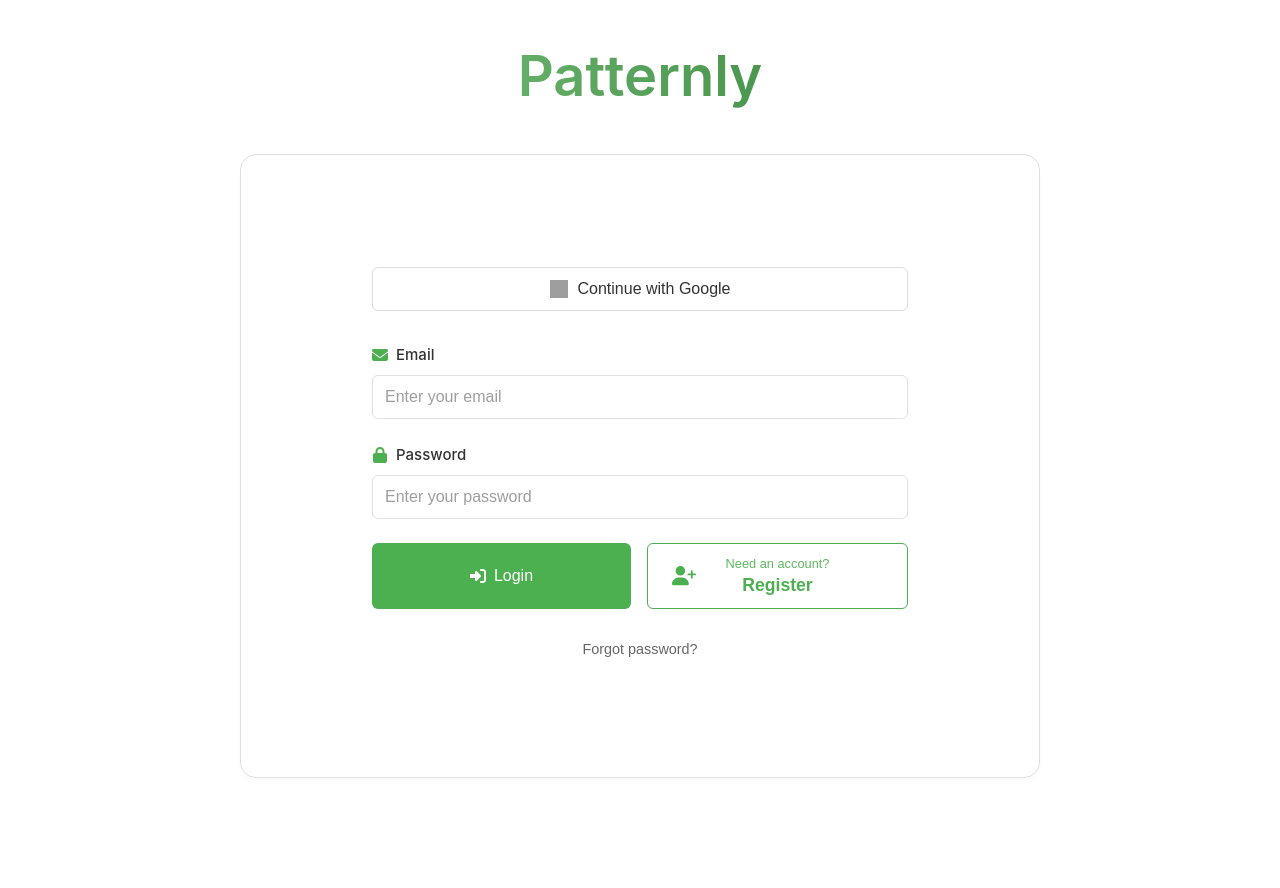
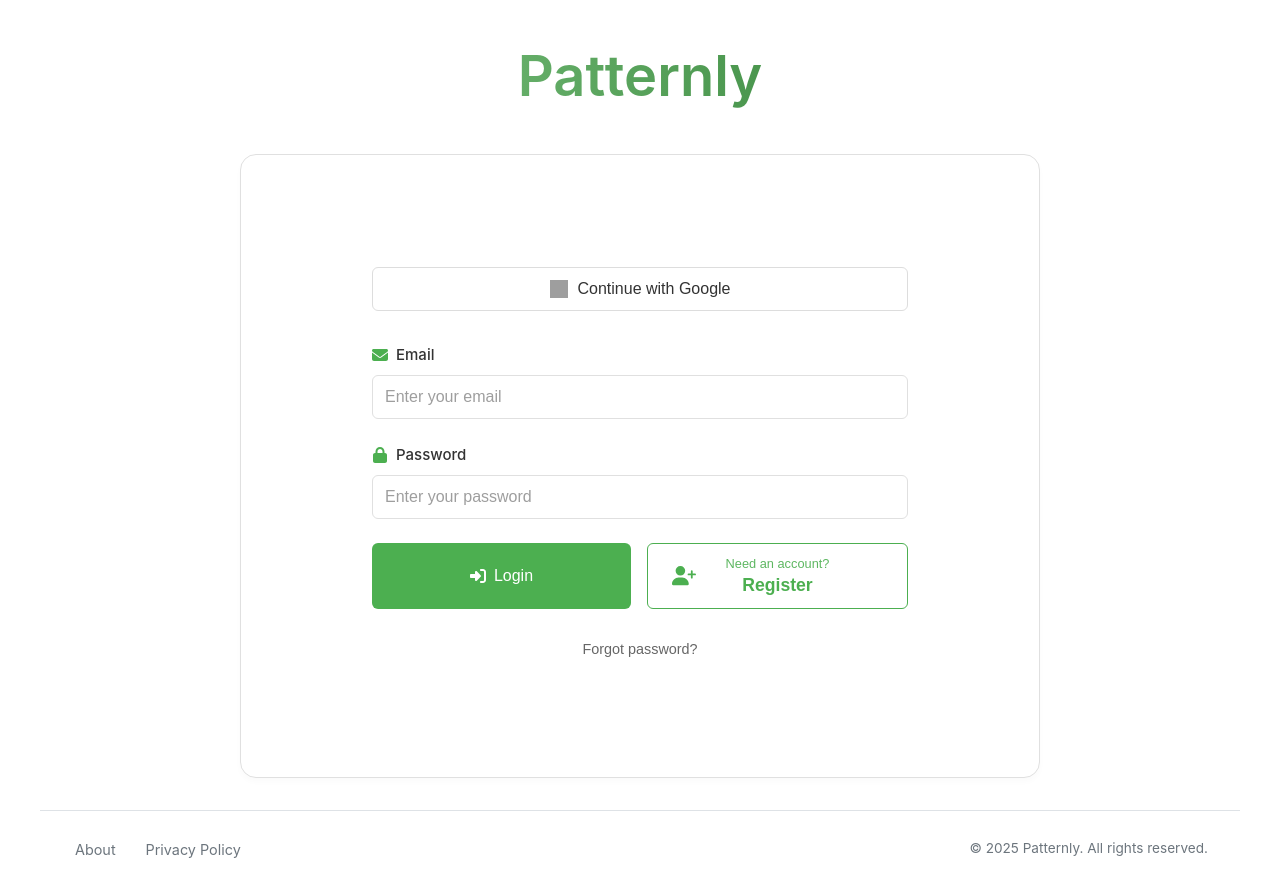
Before and after one commit to azh1n/patternly, a Vue app in the folder vue-project/: page /login in a window 1280 px wide. Before the commit the page ends 810 px from the top, so only its background shows below. Built offline with nearby package versions, Linux system fonts and the light colour scheme; no server answers; grey boxes are pictures that could not be loaded.

Commit message:
privacy policy

```diff
--- a/vue-project/src/App.vue
+++ b/vue-project/src/App.vue
@@ -1,6 +1,7 @@
 <template>
   <router-view></router-view>
   <AdBanner />
+  <AppFooter />
 </template>
 
 <style>
@@ -67,6 +68,7 @@ import { auth } from './firebase'
 import { useTheme } from './services/theme'
 import { useUserSettings } from './services/userSettings'
 import AdBanner from './components/AdBanner.vue'
+import AppFooter from './components/AppFooter.vue'
 
 const router = useRouter()
 const { initTheme } = useTheme()
--- /dev/null
+++ b/vue-project/src/components/AppFooter.vue
@@ -0,0 +1,70 @@
+<template>
+  <footer class="footer">
+    <div class="footer-content">
+      <div class="footer-links">
+        <router-link to="/about" class="footer-link">About</router-link>
+        <router-link to="/privacy-policy" class="footer-link">Privacy Policy</router-link>
+      </div>
+      <div class="copyright">
+        &copy; {{ currentYear }} Patternly. All rights reserved.
+      </div>
+    </div>
+  </footer>
+</template>
+
+<script setup>
+import { ref } from 'vue';
+
+const currentYear = ref(new Date().getFullYear());
+</script>
+
+<style scoped>
+.footer {
+  width: 100%;
+  background-color: var(--footer-bg, var(--header-bg));
+  padding: 1.5rem 0;
+  margin-top: auto;
+  border-top: 1px solid var(--border-color);
+}
+
+.footer-content {
+  max-width: var(--max-content-width);
+  margin: 0 auto;
+  padding: 0 1rem;
+  display: flex;
+  flex-direction: column;
+  align-items: center;
+  gap: 1rem;
+}
+
+.footer-links {
+  display: flex;
+  gap: 1.5rem;
+  flex-wrap: wrap;
+  justify-content: center;
+}
+
+.footer-link {
+  color: var(--text-secondary);
+  text-decoration: none;
+  font-size: 0.9rem;
+  transition: color 0.2s ease;
+}
+
+.footer-link:hover {
+  color: var(--accent-color);
+}
+
+.copyright {
+  color: var(--text-secondary);
+  font-size: 0.85rem;
+}
+
+@media (min-width: 768px) {
+  .footer-content {
+    flex-direction: row;
+    justify-content: space-between;
+    padding: 0 2rem;
+  }
+}
+</style>
--- a/vue-project/src/components/AppHeader.vue
+++ b/vue-project/src/components/AppHeader.vue
@@ -17,6 +17,7 @@
       <div class="side-section right-section">
         <nav v-if="showNav">
           <router-link to="/about" class="nav-link">About</router-link>
+          <router-link to="/privacy-policy" class="nav-link">Privacy</router-link>
           <router-link to="/profile" class="profile-link">Profile</router-link>
           <router-link
             v-if="experimentalFeatures"
--- a/vue-project/src/router/index.js
+++ b/vue-project/src/router/index.js
@@ -9,6 +9,7 @@ import ProfilePage from '../components/ProfilePage.vue'
 import GoogleAuthCallback from '../components/GoogleAuthCallback.vue'
 import DevHomeView from '../components/dev/DevHomeView.vue'
 import AboutView from '../views/AboutView.vue'
+import PrivacyPolicyView from '../views/PrivacyPolicyView.vue'
 
 // Initialize user settings to check for experimental features
 const { experimentalFeatures, initSettings } = useUserSettings()
@@ -46,6 +47,12 @@ const router = createRouter({
       path: '/about',
       name: 'about',
       component: AboutView,
+      meta: { requiresAuth: false }
+    },
+    {
+      path: '/privacy-policy',
+      name: 'privacy-policy',
+      component: PrivacyPolicyView,
       meta: { requiresAuth: false }
     },
     {
--- /dev/null
+++ b/vue-project/src/views/PrivacyPolicyView.vue
@@ -0,0 +1,168 @@
+<template>
+  <div class="privacy-policy">
+    <h1>Privacy Policy</h1>
+
+    <p><em>Last Updated: {{ currentDate }}</em></p>
+
+    <section>
+      <h2>Introduction</h2>
+      <p>Welcome to our service. This Privacy Policy explains how we collect, use, disclose, and safeguard your information when you use our website and services. Please read this Privacy Policy carefully. By accessing or using our service, you acknowledge that you have read, understood, and agree to be bound by all the terms outlined in this Privacy Policy.</p>
+    </section>
+
+    <section>
+      <h2>Information We Collect</h2>
+
+      <h3>Personal Information</h3>
+      <p>We may collect personal information that you voluntarily provide when using our service, including but not limited to:</p>
+      <ul>
+        <li>Account information (name, email address, phone number)</li>
+        <li>Profile information</li>
+        <li>Payment and billing information</li>
+        <li>Communications between you and our service</li>
+        <li>Any other information you choose to provide</li>
+      </ul>
+
+      <h3>Automatically Collected Information</h3>
+      <p>When you access our service, we may automatically collect certain information, including:</p>
+      <ul>
+        <li>Device information (device type, operating system, browser type)</li>
+        <li>Log information (IP address, access times, pages viewed)</li>
+        <li>Usage details (interactions with our service)</li>
+        <li>Location information</li>
+      </ul>
+    </section>
+
+    <section>
+      <h2>How We Use Your Information</h2>
+      <p>We may use the information we collect for various purposes, including:</p>
+      <ul>
+        <li>Providing, maintaining, and improving our service</li>
+        <li>Processing transactions and managing service fees</li>
+        <li>Sending administrative information, updates, and promotional communications</li>
+        <li>Responding to your comments, questions, and requests</li>
+        <li>Monitoring and analyzing usage patterns and trends</li>
+        <li>Protecting against fraudulent, unauthorized, or illegal activity</li>
+      </ul>
+    </section>
+
+    <section>
+      <h2>Firebase Data Storage</h2>
+      <p>We use Google Firebase to store and process user data. Firebase's privacy practices are governed by Google's Privacy Policy, which can be found at <a href="https://policies.google.com/privacy" target="_blank">https://policies.google.com/privacy</a>. By using our service, you acknowledge and agree that your information will be transferred to and processed by Firebase.</p>
+      <p>Firebase collects and stores various types of data, including:</p>
+      <ul>
+        <li>Authentication information</li>
+        <li>User-generated content</li>
+        <li>Usage statistics</li>
+        <li>Other data necessary for the operation of our service</li>
+      </ul>
+    </section>
+
+    <section>
+      <h2>Service Fees</h2>
+      <p>We charge service fees for certain features or aspects of our service. When processing payments for these fees:</p>
+      <ol>
+        <li>We collect and store billing information necessary to process your payment</li>
+        <li>Payment processing is handled by secure third-party payment processors</li>
+        <li>We maintain records of transactions for legal and accounting purposes</li>
+        <li>We may use your payment information to detect and prevent fraud</li>
+      </ol>
+      <p>We do not store complete credit card information on our servers.</p>
+    </section>
+
+    <section>
+      <h2>Data Sharing and Disclosure</h2>
+      <p>We may share your information in the following circumstances:</p>
+      <ul>
+        <li>With service providers who perform services on our behalf</li>
+        <li>To comply with legal obligations</li>
+        <li>To protect and defend our rights and property</li>
+        <li>With business partners with your consent</li>
+        <li>In connection with a business transaction such as a merger or acquisition</li>
+      </ul>
+    </section>
+
+    <section>
+      <h2>Data Security</h2>
+      <p>We implement appropriate security measures to protect your personal information. However, no method of transmission over the Internet or electronic storage is 100% secure, and we cannot guarantee absolute security.</p>
+    </section>
+
+    <section>
+      <h2>Your Rights</h2>
+      <p>Depending on your location, you may have certain rights regarding your personal information, such as:</p>
+      <ul>
+        <li>Access to your personal information</li>
+        <li>Correction of inaccurate or incomplete information</li>
+        <li>Deletion of your personal information</li>
+        <li>Restriction or objection to processing</li>
+        <li>Data portability</li>
+      </ul>
+      <p>To exercise these rights, please contact us using the information provided in the "Contact Us" section below.</p>
+    </section>
+
+    <section>
+      <h2>Children's Privacy</h2>
+      <p>Our service is not intended for individuals under the age of 13. We do not knowingly collect personal information from children under 13. If we learn we have collected personal information from a child under 13, we will delete that information.</p>
+    </section>
+
+    <section>
+      <h2>Changes to this Privacy Policy</h2>
+      <p>We may update this Privacy Policy from time to time. The updated version will be indicated by an updated "Last Updated" date. We encourage you to review this Privacy Policy frequently to stay informed about how we are protecting your information.</p>
+    </section>
+
+    <section>
+      <h2>Contact Us</h2>
+      <p>If you have questions or concerns about this Privacy Policy, please contact us at:</p>
+      <p>{{ contactInfo || '[Your Contact Information]' }}</p>
+    </section>
+  </div>
+</template>
+
+<script setup>
+import { ref } from 'vue';
+
+// You can replace these with your actual values
+const currentDate = ref(new Date().toLocaleDateString());
+const contactInfo = ref(''); // Add your contact information here
+</script>
+
+<style scoped>
+.privacy-policy {
+  max-width: 800px;
+  margin: 0 auto;
+  padding: 20px;
+  line-height: 1.6;
+}
+
+h1 {
+  text-align: center;
+  margin-bottom: 20px;
+}
+
+h2 {
+  margin-top: 30px;
+  padding-bottom: 5px;
+  border-bottom: 1px solid #eee;
+}
+
+h3 {
+  margin-top: 20px;
+}
+
+section {
+  margin-bottom: 30px;
+}
+
+ul, ol {
+  padding-left: 20px;
+  margin: 15px 0;
+}
+
+a {
+  color: #42b983;
+  text-decoration: none;
+}
+
+a:hover {
+  text-decoration: underline;
+}
+</style>
```
